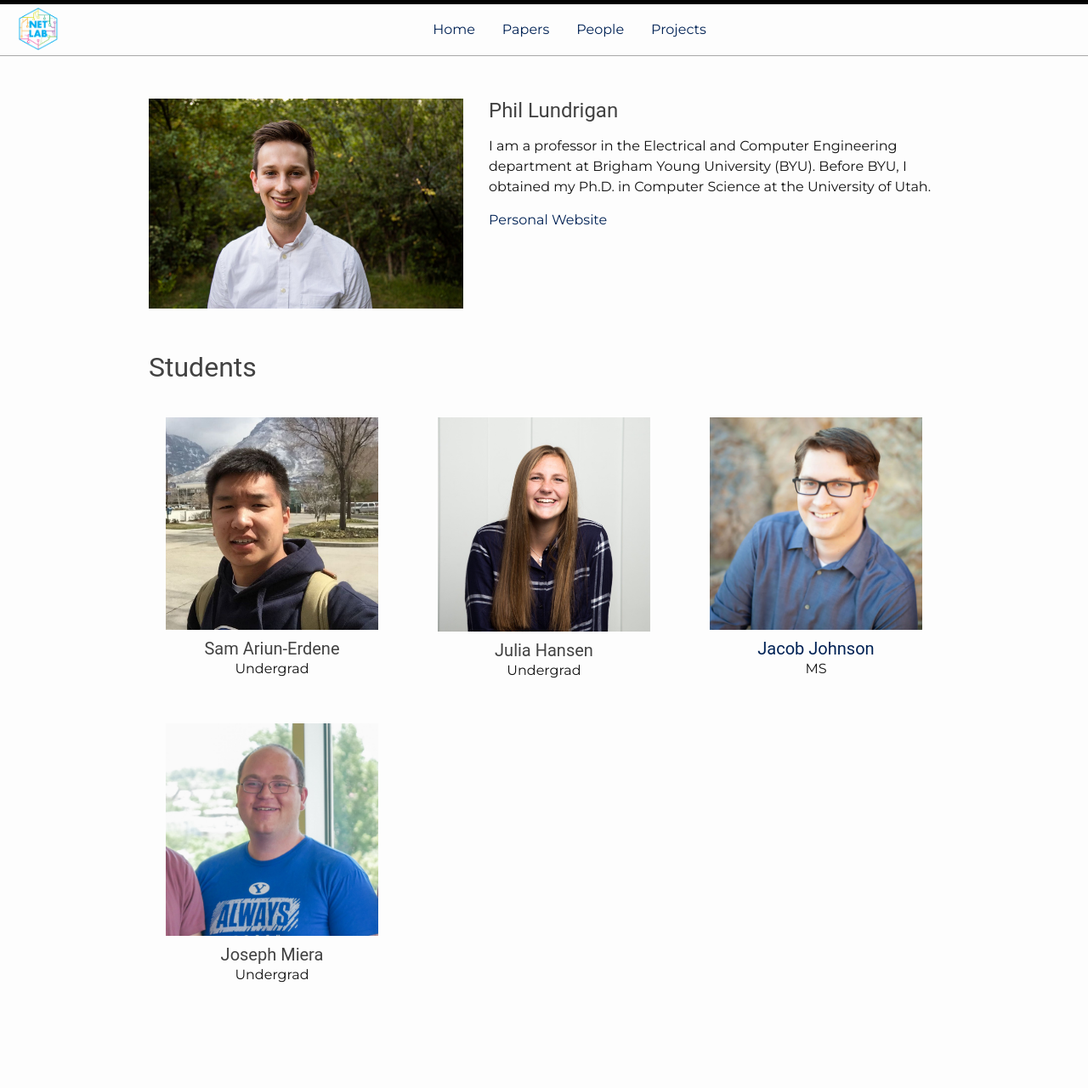
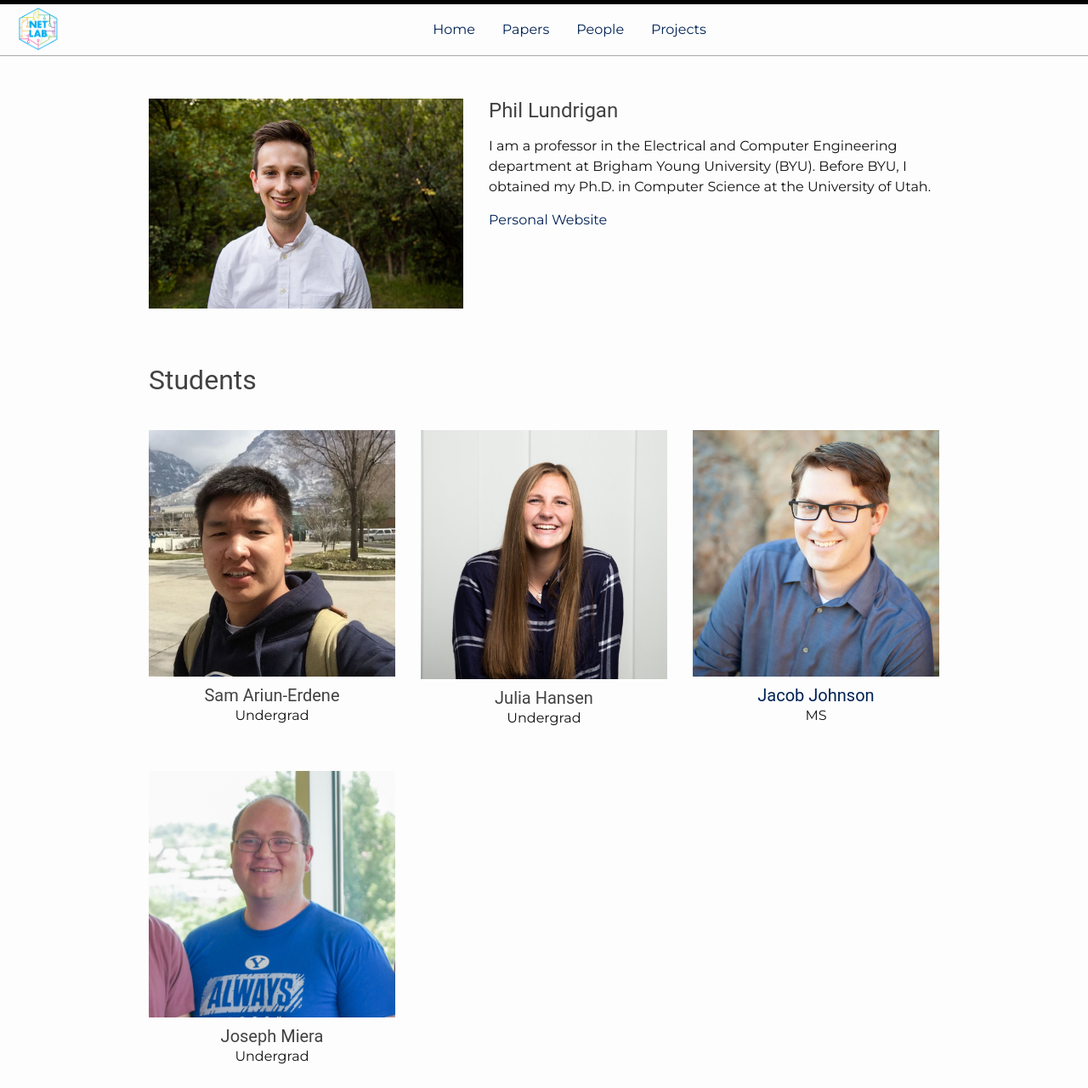
Before and after one commit to NET-BYU/NET-BYU.github.io, a Jekyll site: the page built from pages/people.html, in a window 1280 px wide. Shown: the whole page at 85% size. Built offline with Jekyll 4.4.1, drawn with Linux system fonts in a browser that asks for light colours; nearby versions of some CDN libraries; before the commit the page ends 1184 px from its top, so only the background shows below that.

Commit message:
Fix formatting for small screens

```diff
--- a/_sass/_people.scss
+++ b/_sass/_people.scss
@@ -4,7 +4,7 @@
 
 .faculty {
     img {
-
+        padding-bottom: 15px;
     }
 
     .faculty-name {
@@ -14,8 +14,6 @@
     .faculty-description {
 
     }
-
-    margin: 25px 0;
 }
 
 
@@ -30,7 +28,7 @@
 
 .student {
     img {
-        max-width: 250px;
+
     }
 
     .faculty-name {
--- a/pages/people.html
+++ b/pages/people.html
@@ -5,16 +5,16 @@
 ---
 
 <div class="current-faculty">
-    <div class="row">
-        {% for person in site.data.faculty %}
-            <div class="col-5">
+    {% for person in site.data.faculty %}
+        <div class="row faculty">
+            <div class="col-sm-5">
                 {% if person.image %}
                     <img src="{{ person.image }}" alt="{{ person.name }}">
                 {% else %}
                     <img src="{{ person.email | gravatar }}" alt="{{ person.name }}">
                 {% endif %}
             </div>
-            <div class="col">
+            <div class="col-sm">
                 <h4 class="person-name">{{ person.name }}</h4>
                 {% if person.link %}
                     <p>{{ person.description }}</p>
@@ -23,8 +23,8 @@
                     <a href="{{ person.link }}">Personal Website</a>
                 {% endif %}
             </div>
-        {% endfor %}
-    </div>
+        </div>
+    {% endfor %}
 </div>
 
 
@@ -34,7 +34,7 @@
     <div class="current-students">
         <div class="row">
             {% for person in site.data.students %}
-                <div class="col-4 text-center">
+                <div class="col-md-4 col-6 text-center">
                     <div class="student">
                         {% if person.image %}
                             <img class="student-images" src="{{ person.image }}" alt="{{ person.name }}">
```
